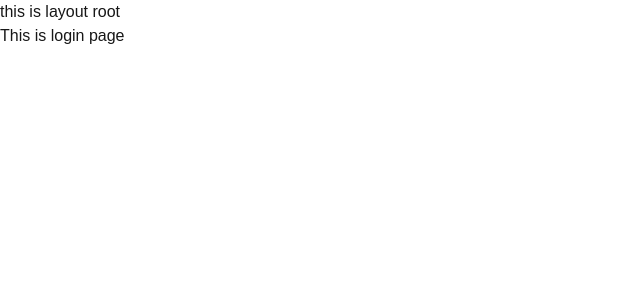
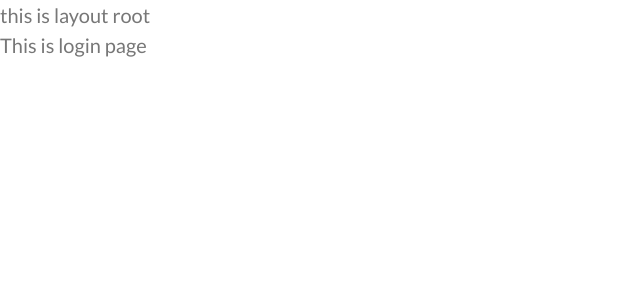
Before and after one commit to phongnd2802/movie-ticket-booking, a Next.js app in the folder client/: page /login in a window 1280 px wide. Shown: the top 300 px of the page, without its empty margins (0-640 px from the left). Built offline with nearby package versions, Linux system fonts and the light colour scheme.

Commit message:
set front and primary color

```diff
--- a/client/app/(auth)/layout.jsx
+++ b/client/app/(auth)/layout.jsx
@@ -1,5 +1,5 @@
 export const metadata = {
-  title: "Create Next App",
+  title: "Login",
   description: "Generated by create next app",
 };
 
--- a/client/app/globals.css
+++ b/client/app/globals.css
@@ -4,7 +4,7 @@
 
 :root {
   --background: #ffffff;
-  --foreground: #171717;
+  --foreground: #777;
 }
 
 @media (prefers-color-scheme: dark) {
@@ -17,7 +17,11 @@
 body {
   color: var(--foreground);
   background: var(--background);
-  font-family: Arial, Helvetica, sans-serif;
+  font-size: 2rem;
+}
+
+html {
+  font-size: 62.5%;
 }
 
 @layer utilities {
--- a/client/app/layout.jsx
+++ b/client/app/layout.jsx
@@ -1,11 +1,11 @@
 import "./globals.css";
-
+import { lato } from "@/ui/fonts";
 function RootLayout({ children }) {
   return (
-    <html>
-      <body>
+    <html lang="en">
+      <body className={`${lato.className} antialiased`}>
         <h1>this is layout root</h1>
-        <>{children}</>
+        {children}
       </body>
     </html>
   );
--- /dev/null
+++ b/client/ui/fonts.js
@@ -0,0 +1,6 @@
+import { Lato } from "next/font/google";
+
+export const lato = Lato({
+  subsets: ["latin"],
+  weight: ["400", "700"],
+});
```
